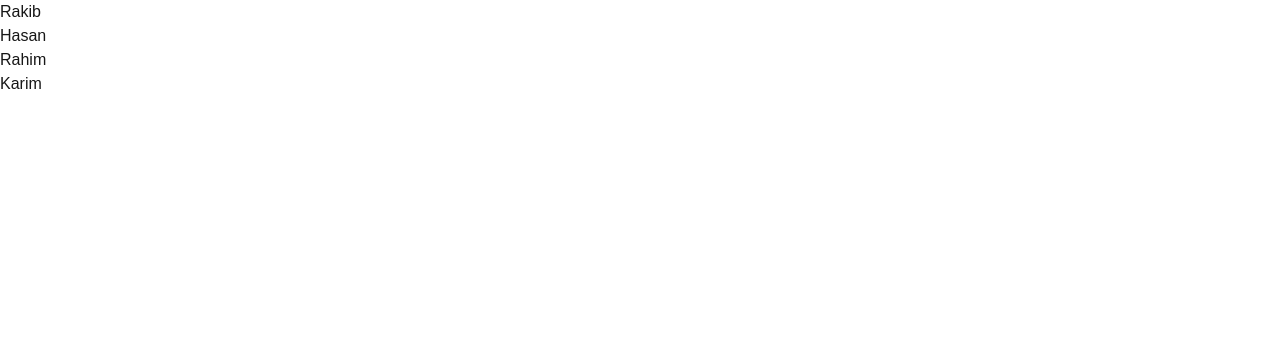
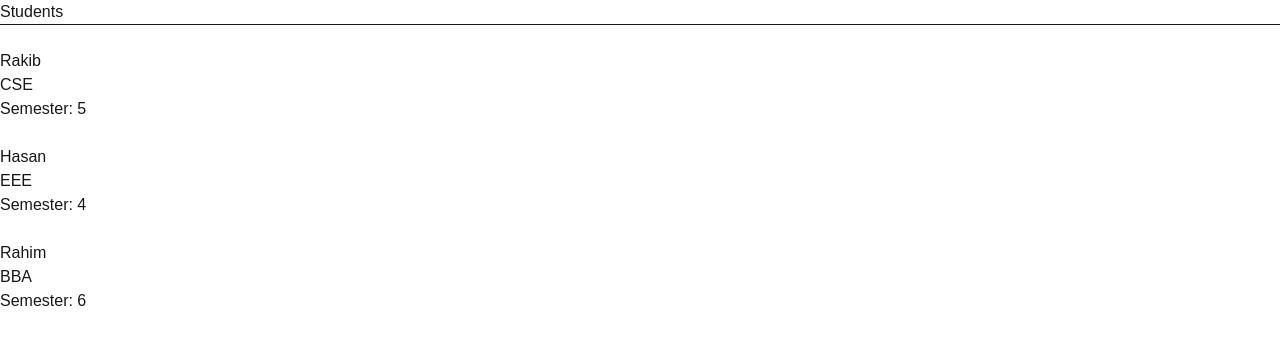
Before and after one commit to md-rakib-hasan1/next-learning, a Next.js app: page /students in a window 1280 px wide. Shown: the top 344 px of the page. Built offline with nearby package versions, Linux system fonts and the light colour scheme.

Commit message:
API / Route Handlers

```diff
--- /dev/null
+++ b/src/app/Api-Handling/page.tsx
@@ -0,0 +1,37 @@
+"use client";
+
+import React from "react";
+
+const StudentsPage = () => {
+  const addStudent = async () => {
+    const response = await fetch("/api/persons", {
+      method: "POST",
+      headers: {
+        "Content-Type": "application/json",
+      },
+      body: JSON.stringify({
+        name: "Karim",
+        department: "CSE",
+      }),
+    });
+
+    const data = await response.json();
+
+    if (!response.ok) {
+      console.log("Error:", data.message);
+      return;
+    }
+
+    console.log("Success:", data);
+  };
+
+  return (
+    <div>
+      <button onClick={addStudent}>
+        Add Student
+      </button>
+    </div>
+  );
+};
+
+export default StudentsPage;
--- /dev/null
+++ b/src/app/Delete-Test/page.tsx
@@ -0,0 +1,28 @@
+"use client";
+import React from 'react';
+
+const DeletePage = () => {
+    const deleteStudent = async () => {
+        const response = await fetch("/api/students", {
+            method: "DELETE",
+            headers: {
+                "Content-Type": "application/json",
+            },
+            body: JSON.stringify({
+                id: 3,
+            }),
+        });
+        const data = await response.json();
+        console.log(data);
+
+    };
+
+    return (
+        <div>
+            <h1>Students</h1>
+            <button onClick={deleteStudent}>Delete Student</button>
+        </div>
+    );
+};
+
+export default DeletePage;
--- /dev/null
+++ b/src/app/Patch-Test/page.tsx
@@ -0,0 +1,34 @@
+"use client";
+
+import React from "react";
+
+const StudentsPage = () => {
+  const updateStudent = async () => {
+    const response = await fetch("/api/students", {
+      method: "PATCH",
+      headers: {
+        "Content-Type": "application/json",
+      },
+      body: JSON.stringify({
+        id: 2,
+        semester: 6,
+      }),
+    });
+
+    const data = await response.json();
+
+    console.log(data);
+  };
+
+  return (
+    <div>
+      <h1>Students</h1>
+
+      <button onClick={updateStudent}>
+        Update Student
+      </button>
+    </div>
+  );
+};
+
+export default StudentsPage;
--- /dev/null
+++ b/src/app/api/persons/route.ts
@@ -0,0 +1,62 @@
+import { NextResponse } from "next/server";
+
+export const GET = () => {
+    const students = [
+    {
+        id: 1,
+        name: "Rakib",
+        department: "CSE",
+        semester: 5,
+    },
+    {
+        id: 2,
+        name: "Hasan",
+        department: "EEE",
+        semester: 4,
+    },
+    {
+        id: 3,
+        name: "Rahim",
+        department: "BBA",
+        semester: 6,
+    }
+]
+
+    return NextResponse.json(students);
+};
+
+export const POST = async (request: Request) => {
+  try {
+    const body = await request.json();
+
+    if (!body.name || !body.department) {
+      return NextResponse.json(
+        {
+          message: "Name and department are required",
+        },
+        {
+          status: 400,
+        }
+      );
+    }
+
+    return NextResponse.json(
+      {
+        message: "Student created successfully",
+        student: body,
+      },
+      {
+        status: 201,
+      }
+    );
+  } catch {
+    return NextResponse.json(
+      {
+        message: "Invalid request data",
+      },
+      {
+        status: 400,
+      }
+    );
+  }
+};
--- /dev/null
+++ b/src/app/api/products/route.ts
@@ -0,0 +1,18 @@
+import { NextResponse } from "next/server";
+
+export const GET = () => {
+    const products =[
+        {
+            id:1,
+            name:"laptop",
+            price:50000,
+        },
+        {
+            id:2,
+            name:"Phone",
+            price:25000,
+        }
+    ];
+
+  return NextResponse.json(products);
+};
--- /dev/null
+++ b/src/app/api/students/route.ts
@@ -0,0 +1,87 @@
+// import { NextResponse } from "next/server";
+
+
+
+
+// export const GET = () => {
+//     const students = [
+//     {
+//         id: 1,
+//         name: "Rakib",
+//         department: "CSE",
+//         semester: 5,
+//     },
+//     {
+//         id: 2,
+//         name: "Hasan",
+//         department: "EEE",
+//         semester: 4,
+//     },
+//     {
+//         id: 3,
+//         name: "Rahim",
+//         department: "BBA",
+//         semester: 6,
+//     }
+// ]
+
+//     return NextResponse.json(students);
+// };
+
+
+
+// export const POST=async(request:Request)=>{
+//     const body= await request.json();
+
+//     return NextResponse.json({
+//         message:"student added successfully",
+//         students:body,
+//     });
+// };
+
+
+// export const PATCH=async(request:Request)=>{
+//     const body= await request.json();
+
+//     return NextResponse.json({
+//         message:"Student updated successfully",
+//         updatedData:body,
+//     });
+// };
+
+
+// export const DELETE= async(request: Request)=>{
+//     const body = await request.json();
+
+//     return NextResponse.json({
+//         message: "Student deleted successfully",
+//         deletedStudentId: body.id,
+//     })
+// };
+
+import { NextResponse } from "next/server";
+
+
+const students = [
+    {
+        id: 1,
+        name: "Rakib",
+        department: "CSE",
+        semester: 5,
+    },
+    {
+        id: 2,
+        name: "Hasan",
+        department: "EEE",
+        semester: 4,
+    },
+    {
+        id: 3,
+        name: "Rahim",
+        department: "BBA",
+        semester: 6,
+    }
+];
+export const GET=()=>{
+    return NextResponse.json(students);
+}
--- a/src/app/students/page.tsx
+++ b/src/app/students/page.tsx
@@ -1,15 +1,73 @@
-import React from 'react';
+// import React from 'react';
 
-const StudentsListpage = () => {
+// const StudentsListpage = () => {
 
-    const students = ["Rakib", "Hasan", "Rahim", "Karim"];
-    return (
-        <div>
-            {students.map((student)=>(
-                <p key={student}>{student}</p>
-            ))}
-        </div>
-    );
+//     const students = ["Rakib", "Hasan", "Rahim", "Karim"];
+//     return (
+//         <div>
+//             {students.map((student)=>(
+//                 <p key={student}>{student}</p>
+//             ))}
+//         </div>
+//     );
+// };
+
+// export default StudentsListpage;
+
+
+"use client";
+
+import React, { useEffect, useState } from "react";
+
+type Student = {
+  id: number;
+  name: string;
+  department: string;
+  semester: number;
 };
 
-export default StudentsListpage;
+const StudentsPage = () => {
+  const [students, setStudents] = useState<Student[]>([]);
+  const [loading, setLoading] = useState(true);
+
+  const getStudents = async () => {
+    try {
+      const response = await fetch("/api/students");
+
+      const data: Student[] = await response.json();
+
+      setStudents(data);
+    } catch (error) {
+      console.log(error);
+    } finally {
+      setLoading(false);
+    }
+  };
+
+  useEffect(() => {
+    getStudents();
+  }, []);
+
+  if (loading) {
+    return <p>Loading...</p>;
+  }
+
+  return (
+    <div>
+      <h1>Students</h1>
+      <hr />
+      <br />
+
+      {students.map((student) => (
+        <div key={student.id}>
+          <h2>{student.name}</h2>
+          <p>{student.department}</p>
+          <p>Semester: {student.semester}</p>
+          <br />
+        </div>
+      ))}
+    </div>
+  );
+};
+
+export default StudentsPage;
--- /dev/null
+++ b/src/app/test-post/page.tsx
@@ -0,0 +1,32 @@
+"use client";
+
+import React from "react";
+
+const TestPostPage = () => {
+  const addStudent = async () => {
+    const response = await fetch("/api/students", {
+      method: "POST",
+      headers: {
+        "Content-Type": "application/json",
+      },
+      body: JSON.stringify({
+        id:4,
+        name: "Jamal",
+        department: "CSE",
+        semester: 5,
+      }),
+    });
+
+    const data = await response.json();
+
+    console.log(data);
+  };
+
+  return (
+    <div>
+      <button onClick={addStudent}>Add Student</button>
+    </div>
+  );
+};
+
+export default TestPostPage;
```
